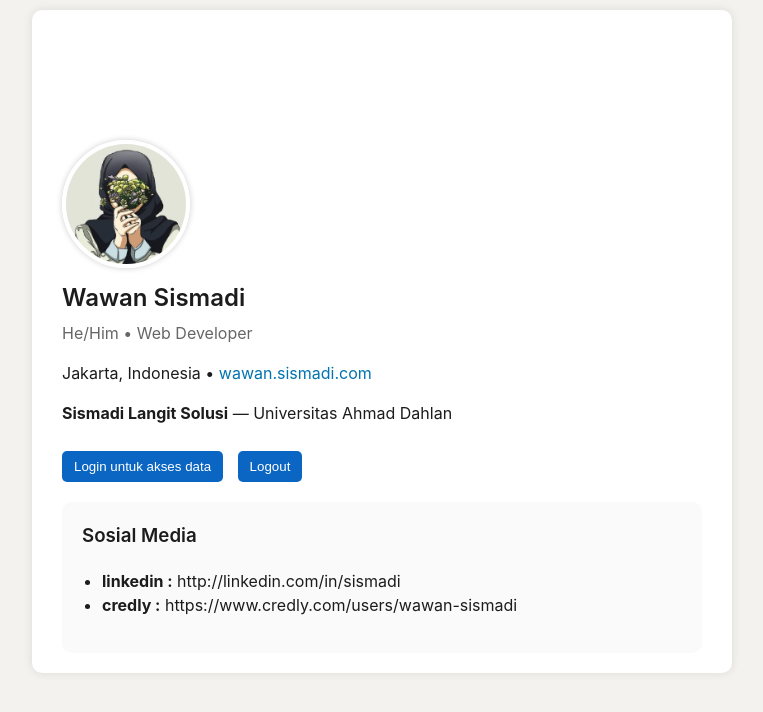
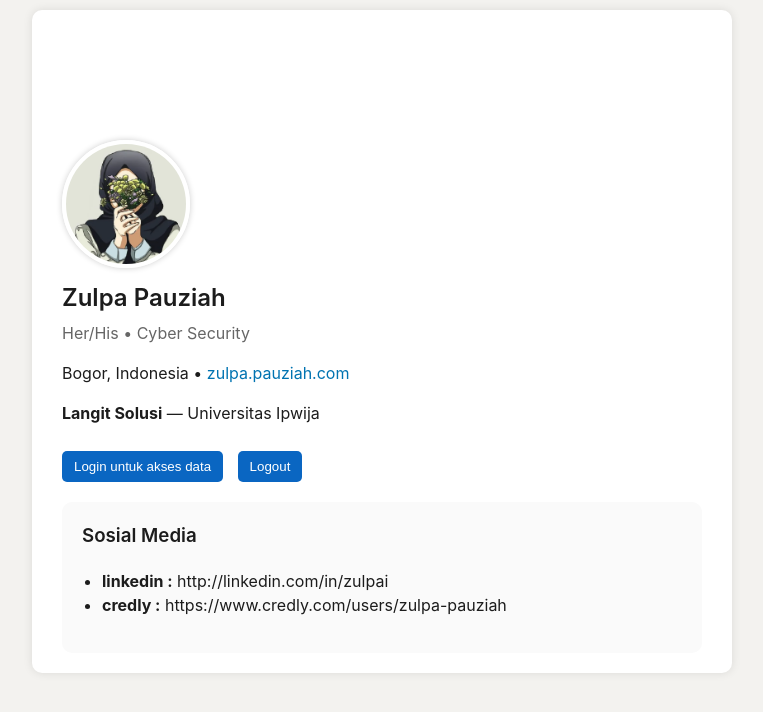
Before and after one commit to zulpauziahh/PemogramanWeb, a plain HTML site: page login/supa.html in a window 1280 px wide. Shown: the whole page, without its empty margins (258-1021 px from the left). Drawn offline with Linux system fonts and the light colour scheme; files that its build step writes are made by us from their sources; a script that the page names is missing; files whose address does not match are found by name.

Commit message:
Update supa.html

```diff
--- a/login/supa.html
+++ b/login/supa.html
@@ -3,7 +3,7 @@
 <head>
   <meta charset="UTF-8" />
   <meta name="viewport" content="width=device-width, initial-scale=1.0"/>
-  <title>Wawan Sismadi</title>
+  <title>Zulpa Pauziah</title>
   <link rel="stylesheet" href="style.css" />
 </head>
 <body>
@@ -15,10 +15,10 @@
   </div>
 
   <div class="header-text">
-    <h1>Wawan Sismadi</h1>
-    <p class="subtitle">He/Him • Web Developer</p>
-    <p>Jakarta, Indonesia • <a href="https://wawan.sismadi.com">wawan.sismadi.com</a></p>
-    <p><strong>Sismadi Langit Solusi</strong> — Universitas Ahmad Dahlan</p>
+    <h1>Zulpa Pauziah</h1>
+    <p class="subtitle">Her/His • Cyber Security</p>
+    <p>Bogor, Indonesia • <a href="https://zulpa.pauziahi.com">zulpa.pauziah.com</a></p>
+    <p><strong>Langit Solusi</strong> — Universitas Ipwija</p>
   </div>
 
   <div class="action-buttons">
@@ -34,8 +34,8 @@
   <div class="content-card">
     <h3>Sosial Media</h3>
     <ul>
-      <li><strong>linkedin :</strong> http://linkedin.com/in/sismadi</li>
-      <li><strong>credly :</strong> https://www.credly.com/users/wawan-sismadi</li>
+      <li><strong>linkedin :</strong> http://linkedin.com/in/zulpai</li>
+      <li><strong>credly :</strong> https://www.credly.com/users/zulpa-pauziah</li>
     </ul>
   </div>
 </div>
@@ -43,8 +43,8 @@
 <script type="module">
 import { createClient } from 'https://cdn.jsdelivr.net/npm/@supabase/supabase-js/+esm'
 
-const SUPABASE_URL = 'https://zligkbkrxqqbetnwykrq.supabase.co'
-const SUPABASE_ANON_KEY = 'eyJhbGciOiJIUzI1NiIsInR5cCI6IkpXVCJ9.eyJpc3MiOiJzdXBhYmFzZSIsInJlZiI6InpsaWdrYmtyeHFxYmV0bnd5a3JxIiwicm9sZSI6ImFub24iLCJpYXQiOjE3NDkyNjM2ODUsImV4cCI6MjA2NDgzOTY4NX0.kDK8_c6qCKKRax4HbHwEbAMwTavhDRWdgqkDtjWWYD8'
+const SUPABASE_URL = 'https://qtnejcpxfkiktbukujkc.supabase.co'
+const SUPABASE_ANON_KEY = 'eyJhbGciOiJIUzI1NiIsInR5cCI6IkpXVCJ9.eyJpc3MiOiJzdXBhYmFzZSIsInJlZiI6InF0bmVqY3B4Zmtpa3RidWt1amtjIiwicm9sZSI6ImFub24iLCJpYXQiOjE3NDk1MTkwMDQsImV4cCI6MjA2NTA5NTAwNH0.eGXjbP_g_183vEMazlryxBGphoPpB0J2entn4pe-6Ec'
 
 const supabase = createClient(SUPABASE_URL, SUPABASE_ANON_KEY)
 const content = document.getElementById('content')
```
